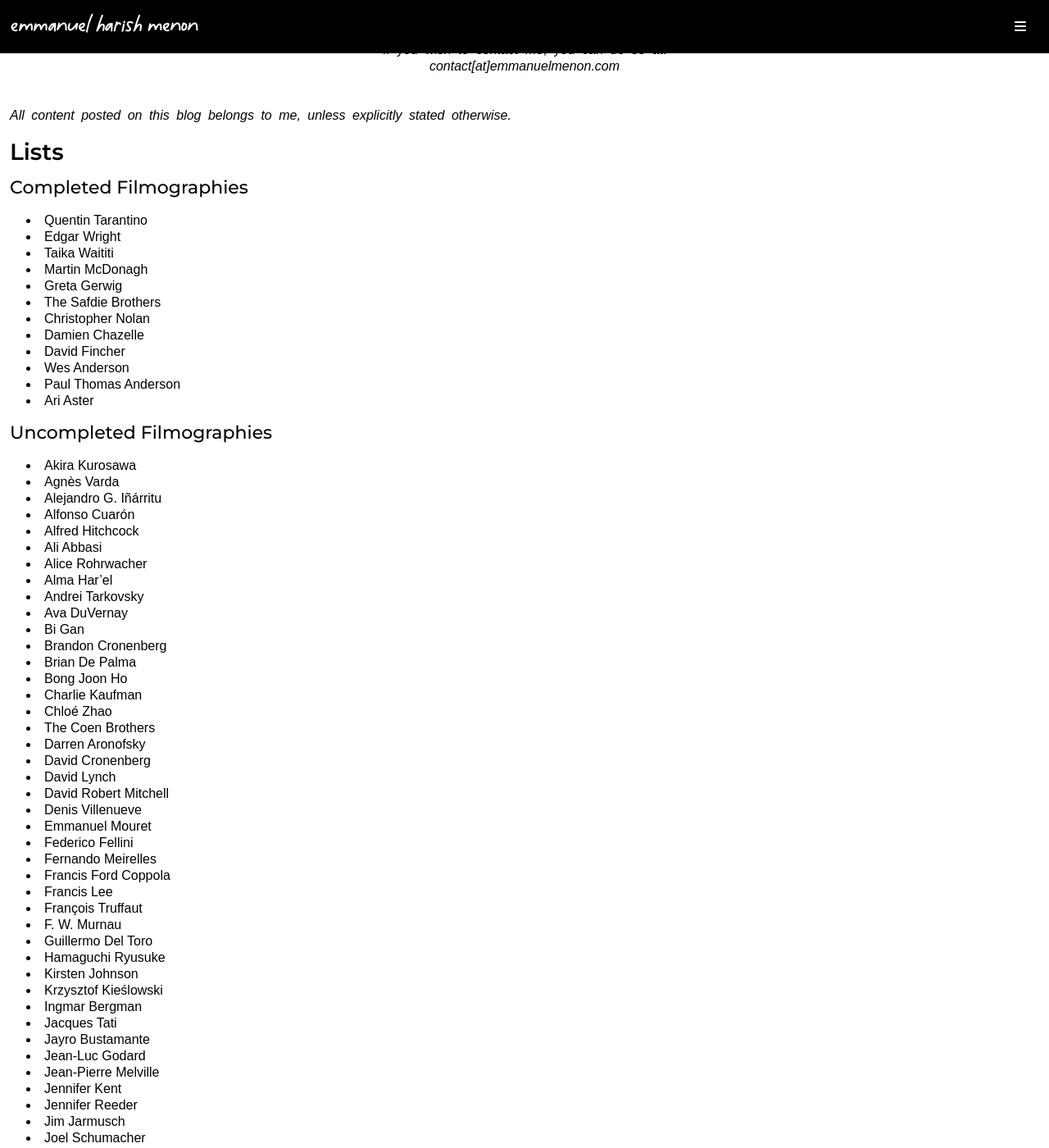
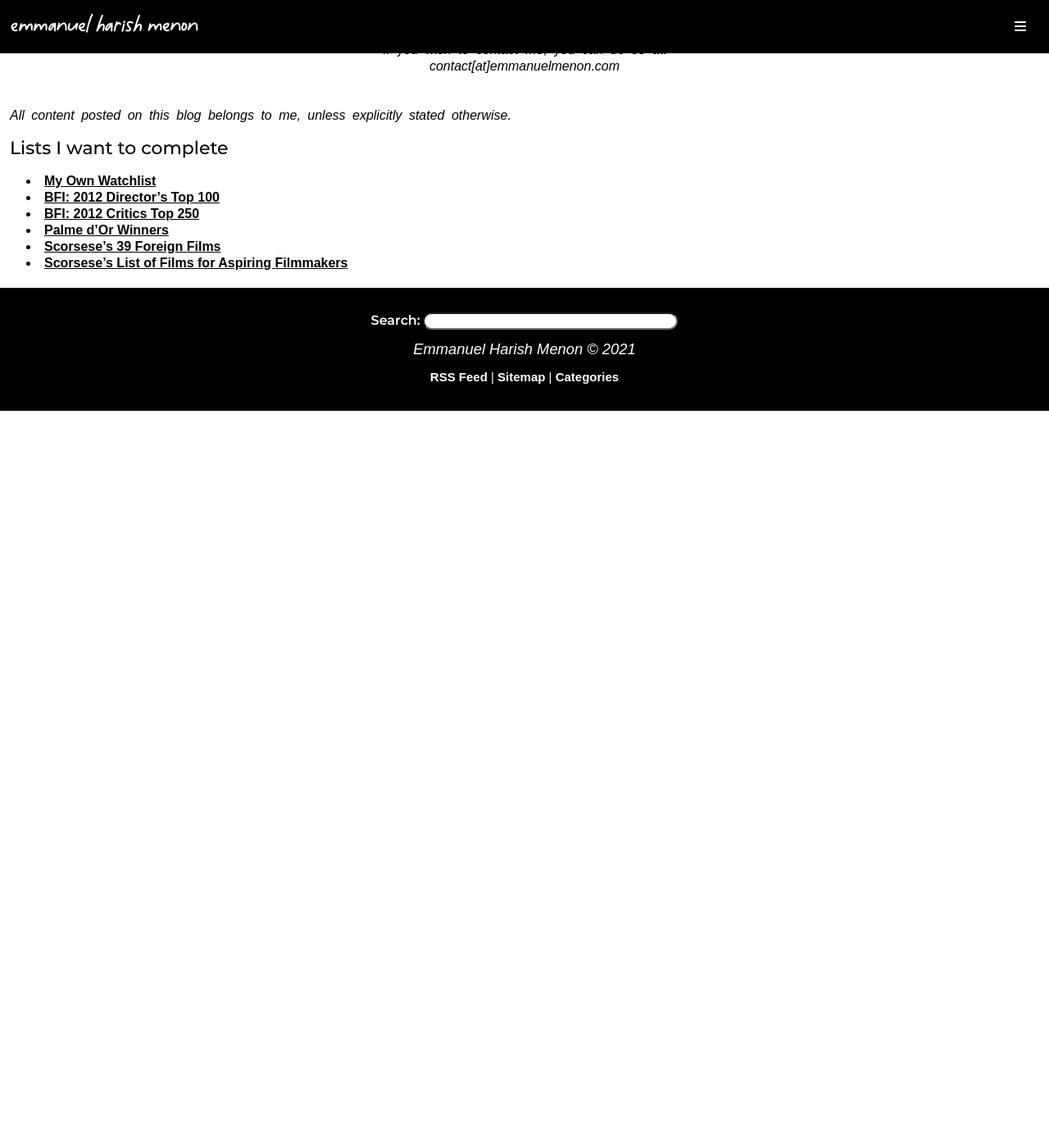
Before and after one commit to emmanuelmenon/emmanuelmenon.github.io, a Jekyll site: the page built from about.md, in a window 1280 px wide and 1400 px high, scrolled down 213 px. Shown: the whole window at 82% size. Built offline with Jekyll 4.4.1, drawn with Linux system fonts in a browser that asks for light colours; nearby versions of some CDN libraries; some web fonts are replaced; after the commit the page ends 900 px from its top, so only the background shows below that; some of the changed text lies outside the part shown.

Commit message:
Update about.md

```diff
--- a/about.md
+++ b/about.md
@@ -16,108 +16,6 @@ If you wish to contact me, you can do so at:
 <br>
 *All content posted on this blog belongs to me, unless explicitly stated otherwise.*
 
-
-## Lists
-### Completed Filmographies
-- Quentin Tarantino
-- Edgar Wright
-- Taika Waititi
-- Martin McDonagh
-- Greta Gerwig
-- The Safdie Brothers
-- Christopher Nolan
-- Damien Chazelle
-- David Fincher
-- Wes Anderson
-- Paul Thomas Anderson
-- Ari Aster
-
-### Uncompleted Filmographies
-- Akira Kurosawa
-- Agnès Varda
-- Alejandro G. Iñárritu
-- Alfonso Cuarón
-- Alfred Hitchcock
-- Ali Abbasi
-- Alice Rohrwacher
-- Alma Har’el
-- Andrei Tarkovsky
-- Ava DuVernay
-- Bi Gan
-- Brandon Cronenberg
-- Brian De Palma
-- Bong Joon Ho
-- Charlie Kaufman
-- Chloé Zhao
-- The Coen Brothers
-- Darren Aronofsky
-- David Cronenberg
-- David Lynch
-- David Robert Mitchell
-- Denis Villenueve
-- Emmanuel Mouret
-- Federico Fellini
-- Fernando Meirelles
-- Francis Ford Coppola
-- Francis Lee
-- François Truffaut
-- F. W. Murnau
-- Guillermo Del Toro
-- Hamaguchi Ryusuke
-- Kirsten Johnson
-- Krzysztof Kieślowski
-- Ingmar Bergman
-- Jacques Tati
-- Jayro Bustamante
-- Jean-Luc Godard
-- Jean-Pierre Melville
-- Jennifer Kent
-- Jennifer Reeder
-- Jim Jarmusch
-- Joel Schumacher
-- John Cassavetes
-- Jordan Peele
-- Lars von Trier
-- Mani Ratnam
-- Martin Scorsese
-- Mati Diop
-- Max Ophüls
-- Nicolas Roeg
-- Oliver Laxe
-- Orson Welles
-- Paul Schrader
-- Park Chan-wook
-- Pedro Almodóvar
-- Pietro Marcello
-- Ramin Bahrain
-- Richard Linklater
-- Ridley Scott
-- Robert Bresson
-- Robert Eggers
-- Roberto Rossellini
-- Roger Deakins (cinematographer)
-- Roman Polanski
-- Rose Glass
-- Sam Mendes
-- Satyajit Ray
-- Sean Baker
-- Sean Price Williams (cinematographer)
-- Sofia Coppola
-- Spike Jonze
-- Spike Lee
-- Stanley Kubrick
-- Steve McQueen
-- Steven Soderbergh
-- Steven Spielberg
-- Terrence Malick
-- Virgil Vernier
-- Vittorio De Sica
-- Werner Herzog
-- Wong Kar-wai
-- Yasujirō Ozu
-- Yoon Gaeun
-- Yorgos Lanthimos
-
 ### Lists I want to complete
 - [My Own Watchlist](https://letterboxd.com/emmanuelmenon/watchlist/)
 - [BFI: 2012 Director's Top 100](https://letterboxd.com/liveandrew/list/bfi-2012-directors-top-100-films/)
```
